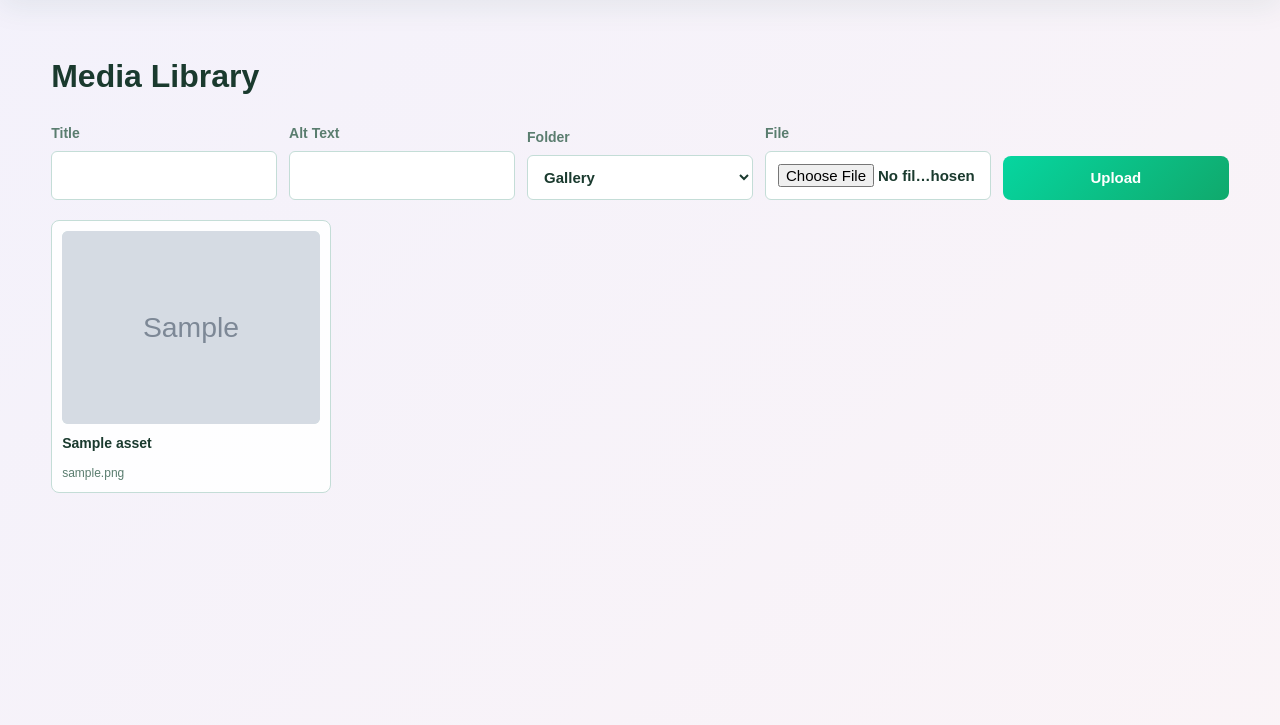
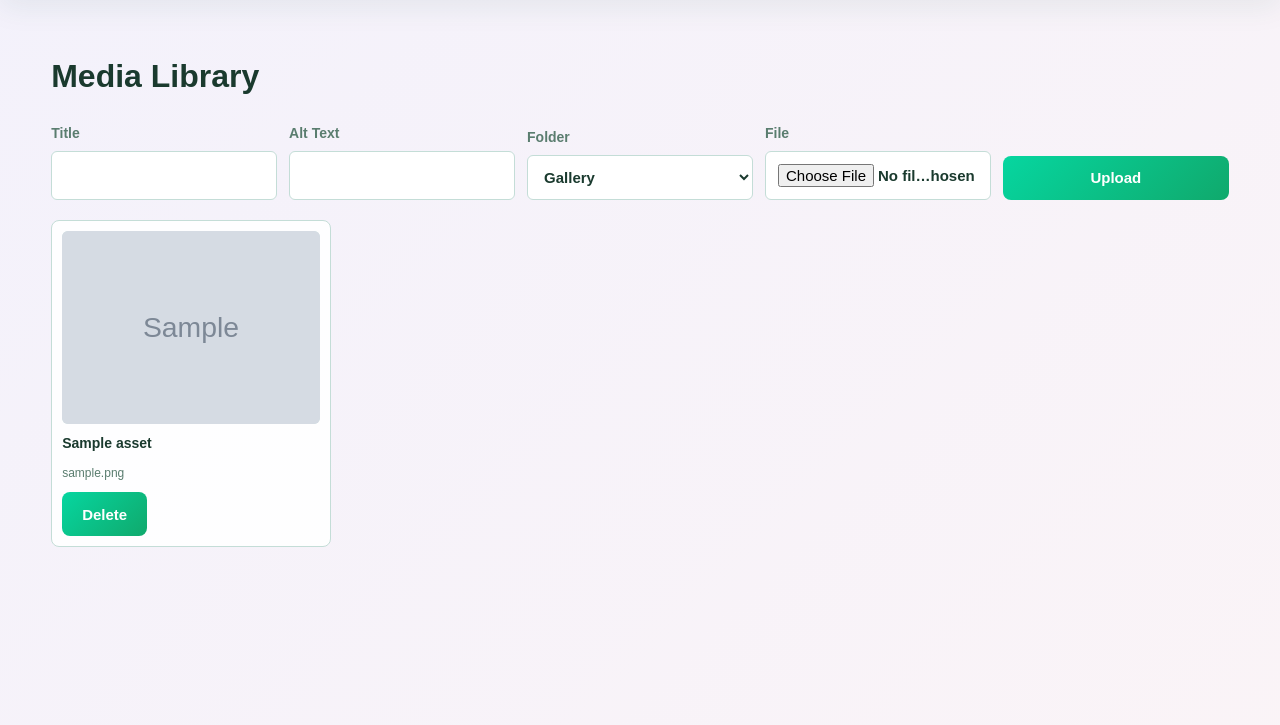
Before and after one commit to praaannnav-star/nayepankh-foundation, a Flask app: page /admin/media in a window 1280 px wide. Shown: the part 60-785 px from the top of the page. Run offline with Flask 3, Linux system fonts and the light colour scheme; the visitor is signed in with stand-in values (Sample User, id 1); tables that the repository leaves empty hold one stand-in row (values such as "Sample post"); grey boxes marked "Sample" are stand-in pictures.

Commit message:
Add admin media deletion

```diff
--- a/app/routes.py
+++ b/app/routes.py
@@ -421,6 +421,28 @@
     return render_template("admin/media.html", assets=assets)
 
 
+@bp.post("/admin/media/<int:asset_id>/delete")
+@admin_required
+def admin_delete_media(asset_id):
+    asset = MediaAsset.query.get_or_404(asset_id)
+    file_path = asset.file_path
+    uploaded_by = asset.uploaded_by
+    db.session.delete(asset)
+    db.session.commit()
+
+    # Files uploaded through the dashboard are runtime-owned. Imported assets
+    # remain in the repository, while removing their DB record hides them.
+    if uploaded_by == "admin" and file_path.startswith("/static/uploads/"):
+        relative_path = file_path.removeprefix("/static/uploads/")
+        target = (Path(current_app.config["UPLOAD_ROOT"]) / relative_path).resolve()
+        upload_root = Path(current_app.config["UPLOAD_ROOT"]).resolve()
+        if upload_root in target.parents and target.is_file():
+            target.unlink()
+
+    flash("Media deleted.")
+    return redirect(url_for("main.admin_media"))
+
+
 @bp.route("/admin/certificates", methods=["GET", "POST"])
 @admin_required
 def admin_certificates():
--- a/app/templates/admin/media.html
+++ b/app/templates/admin/media.html
@@ -18,7 +18,14 @@
 </form>
 <div class="media-grid">
   {% for asset in assets %}
-    <article class="media-card"><img src="{{ asset.file_path }}" alt="{{ asset.alt_text }}"><span>{{ asset.title }}</span><small>{{ asset.file_type }}</small></article>
+    <article class="media-card">
+      <img src="{{ asset.file_path }}" alt="{{ asset.alt_text }}">
+      <span>{{ asset.title }}</span>
+      <small>{{ asset.file_type }}</small>
+      <form method="post" action="{{ url_for('main.admin_delete_media', asset_id=asset.id) }}" onsubmit="return confirm('Delete this media item? This cannot be undone.');">
+        <button class="button button-danger" type="submit">Delete</button>
+      </form>
+    </article>
   {% endfor %}
 </div>
 {% endblock %}
```
